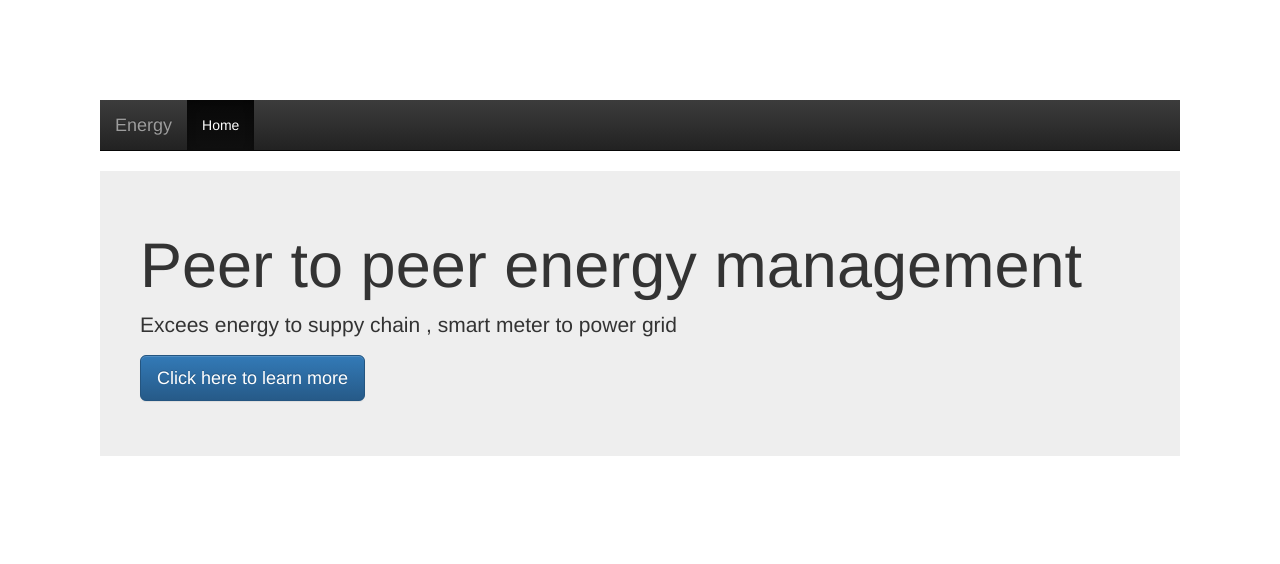
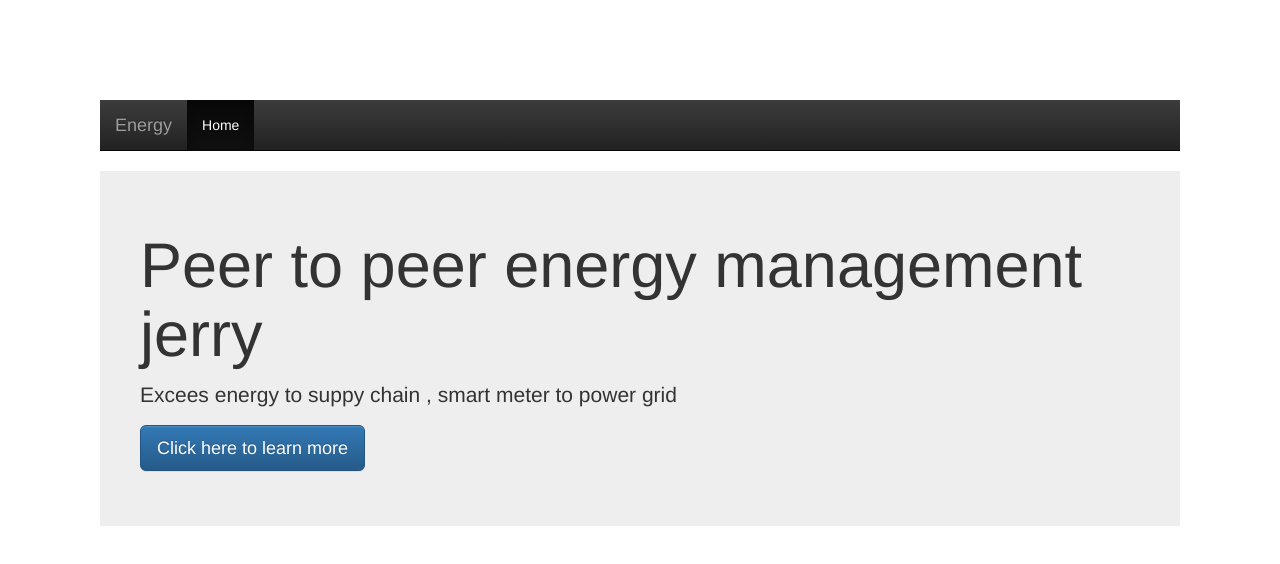
Before and after one commit to jerry-sunny/learngit, a website: page index.html in a window 1280 px wide. Drawn offline with nearby package versions, Linux system fonts and the light colour scheme.

Commit message:
Added jerry

```diff
--- a/index.html
+++ b/index.html
@@ -19,7 +19,7 @@
   </div>
 </nav>
     <div class="jumbotron"  style="padding:40px;">
-      <h1>Peer to peer energy management</h1>
+      <h1>Peer to peer energy management jerry</h1>
       <p>Excees energy to suppy chain , smart meter to power grid </p>
       <p><a class="btn btn-primary btn-lg" href="#" role="button">Click here to learn more</a></p>
     </div>
```
